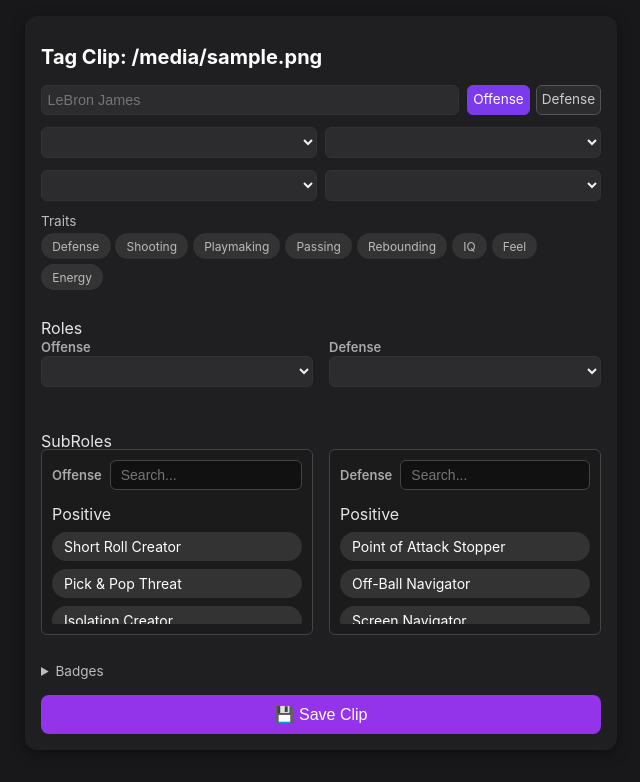
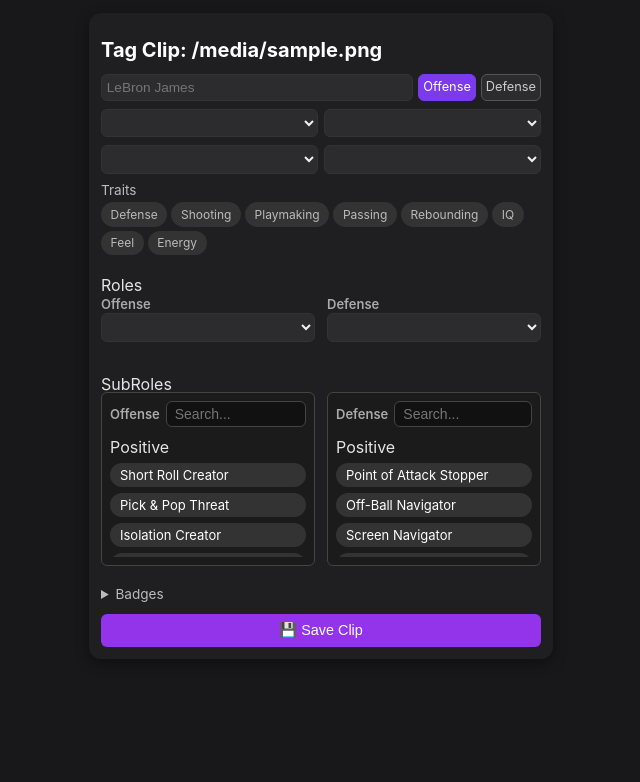
Before and after one commit to Bet-Zero/qb_clip_tagger, a Flask app: template templates/tagger.html in a window 1280 px wide. Shown: the top 782 px of the page, without its empty margins (319-959 px from the left). Run offline with Flask 3, Linux system fonts and the light colour scheme; the template is opened without the code that fills it: most values are stand-ins (such as "Sample title", 1, 10 or a date in 2020); data that the repository does not hold is empty.

Commit message:
Fresh update

```diff
--- a/electron_app/main.js
+++ b/electron_app/main.js
@@ -2,8 +2,8 @@ const { app, BrowserWindow } = require("electron");
 
 function createWindow() {
   const win = new BrowserWindow({
-    width: 600,
-    height: 850,
+    width: 480,
+    height: 760,
     resizable: false,
     alwaysOnTop: true,
     webPreferences: {
--- a/static/style.css
+++ b/static/style.css
@@ -1,36 +1,36 @@
 body {
   font-family: -apple-system, BlinkMacSystemFont, sans-serif;
   background: #18181b;
-  padding: 0.5rem;
+  padding: 0.3rem;
   color: #e5e5e5;
 }
 .container {
   background: #1f1f22;
-  max-width: 560px;
+  max-width: 440px;
   margin: 0 auto;
-  padding: 1rem;
+  padding: 0.75rem;
   border-radius: 12px;
   box-shadow: 0 4px 14px rgba(0, 0, 0, 0.4);
 }
 h1 {
   font-size: 1.25rem;
-  margin-bottom: 1rem;
+  margin-bottom: 0.75rem;
   color: #fff;
 }
 form {
   display: flex;
   flex-direction: column;
-  gap: 0.75rem;
+  gap: 0.5rem;
 }
 .form-row {
   display: flex;
-  gap: 0.5rem;
+  gap: 0.35rem;
 }
 .form-row input,
 .form-row select {
   flex: 1;
-  padding: 0.35rem;
-  font-size: 0.9rem;
+  padding: 0.3rem;
+  font-size: 0.85rem;
   border: 1px solid #333;
   border-radius: 6px;
   background: #2c2c2e;
@@ -44,17 +44,17 @@ form {
 }
 .toggle-group {
   display: flex;
-  gap: 0.4rem;
+  gap: 0.3rem;
 }
 .toggle-button {
   flex: 1;
   text-align: center;
-  padding: 0.3rem;
+  padding: 0.25rem;
   border-radius: 6px;
   border: 1px solid #555;
   background: #2c2c2e;
   color: #ccc;
-  font-size: 0.85rem;
+  font-size: 0.8rem;
   cursor: pointer;
   transition: 0.2s ease;
 }
@@ -66,11 +66,11 @@ form {
 .chip-row {
   display: flex;
   flex-wrap: wrap;
-  gap: 0.3rem;
+  gap: 0.25rem;
 }
 .chip {
   font-size: 0.75rem;
-  padding: 0.35rem 0.7rem;
+  padding: 0.3rem 0.6rem;
   background: #333;
   color: #bbb;
   border-radius: 999px;
@@ -87,7 +87,7 @@ form {
 }
 .split-columns {
   display: flex;
-  gap: 0.75rem;
+  gap: 0.5rem;
   flex-wrap: wrap;
 }
 .split-columns > div {
@@ -97,9 +97,9 @@ button[type="submit"] {
   background: #9333ea;
   color: white;
   border: none;
-  padding: 0.6rem 1rem;
-  font-size: 1rem;
-  border-radius: 8px;
+  padding: 0.5rem 0.8rem;
+  font-size: 0.9rem;
+  border-radius: 6px;
   cursor: pointer;
   transition: 0.2s ease background;
 }
@@ -110,17 +110,17 @@ button[type="submit"]:hover {
 .selectable-list {
   display: flex;
   flex-wrap: wrap;
-  gap: 0.4rem;
+  gap: 0.3rem;
   max-height: 120px;
   overflow-y: auto;
-  padding: 0.25rem;
+  padding: 0.2rem;
   border: 1px solid #333;
   border-radius: 6px;
   background: #222;
 }
 .selectable {
-  font-size: 0.8rem;
-  padding: 0.4rem 0.6rem;
+  font-size: 0.75rem;
+  padding: 0.3rem 0.5rem;
   background: #333;
   color: #ccc;
   border-radius: 999px;
@@ -137,7 +137,7 @@ button[type="submit"]:hover {
 }
 .form-section-flex {
   display: flex;
-  gap: 0.75rem;
+  gap: 0.5rem;
   flex-wrap: wrap;
 }
 .form-section-flex > div {
@@ -148,7 +148,7 @@ button[type="submit"]:hover {
 .role-container {
   display: flex;
   justify-content: space-between;
-  gap: 16px;
+  gap: 12px;
   flex-wrap: wrap;
 }
 
@@ -156,19 +156,19 @@ button[type="submit"]:hover {
 .vertical-options {
   display: flex;
   flex-direction: column;
-  gap: 6px;
+  gap: 4px;
   max-height: 300px;
   overflow-y: auto;
 }
 
 /* === Layout for Tag Section Rows === */
 .tag-section {
-  margin: 16px 0;
+  margin: 12px 0;
 }
 
 .dual-column {
   display: flex;
-  gap: 16px;
+  gap: 12px;
   flex-wrap: wrap;
 }
 
@@ -180,18 +180,18 @@ button[type="submit"]:hover {
 .column-block h3 {
   font-size: 14px;
   color: #ccc;
-  margin-bottom: 8px;
+  margin-bottom: 6px;
 }
 
 /* === Scrollable Tag List === */
 .tag-box {
   border: 1px solid #444;
-  padding: 10px;
+  padding: 8px;
   border-radius: 6px;
   background-color: #1b1b1b;
   display: flex;
   flex-direction: column;
-  gap: 8px;
+  gap: 6px;
 }
 
 .tag-list.scrollable {
@@ -199,15 +199,15 @@ button[type="submit"]:hover {
   overflow-y: auto;
   display: flex;
   flex-direction: column;
-  gap: 8px; /* vertical spacing between tags */
+  gap: 6px; /* vertical spacing between tags */
 }
 
 .selectable {
   background-color: #333;
   color: #fff;
-  padding: 6px 12px;
+  padding: 4px 10px;
   border-radius: 999px; /* pill shape */
-  font-size: 14px;
+  font-size: 13px;
   cursor: pointer;
   transition: background-color 0.2s;
   white-space: nowrap;
@@ -225,8 +225,8 @@ button[type="submit"]:hover {
   display: block;
   width: 100%;
   box-sizing: border-box;
-  padding: 6px 10px;
-  margin-bottom: 8px;
+  padding: 4px 8px;
+  margin-bottom: 6px;
   border-radius: 6px;
   border: 1px solid #444;
   background-color: #111;
@@ -239,8 +239,8 @@ button[type="submit"]:hover {
   display: grid;
   grid-template-columns: 80px 1fr;
   align-items: start;
-  gap: 12px;
-  margin-bottom: 16px;
+  gap: 8px;
+  margin-bottom: 12px;
 }
 
 .tag-header {
@@ -254,7 +254,7 @@ button[type="submit"]:hover {
 .dual-column {
   flex: 1;
   display: flex;
-  gap: 16px;
+  gap: 12px;
   flex-wrap: wrap;
   margin-top: -2px;
 }
@@ -270,8 +270,8 @@ button[type="submit"]:hover {
   display: flex;
   align-items: center;
   justify-content: space-between;
-  gap: 8px;
-  margin-bottom: 6px;
+  gap: 6px;
+  margin-bottom: 4px;
 }
 
 .box-title {
@@ -289,8 +289,8 @@ button[type="submit"]:hover {
 /* Dropdown styling for Roles section */
 .role-select {
   width: 100%;
-  padding: 0.35rem;
-  font-size: 0.9rem;
+  padding: 0.3rem;
+  font-size: 0.85rem;
   border: 1px solid #333;
   border-radius: 6px;
   background: #2c2c2e;
@@ -306,5 +306,5 @@ button[type="submit"]:hover {
 }
 
 .badge-drawer .chip-row {
-  margin-top: 0.5rem;
+  margin-top: 0.4rem;
 }
```
